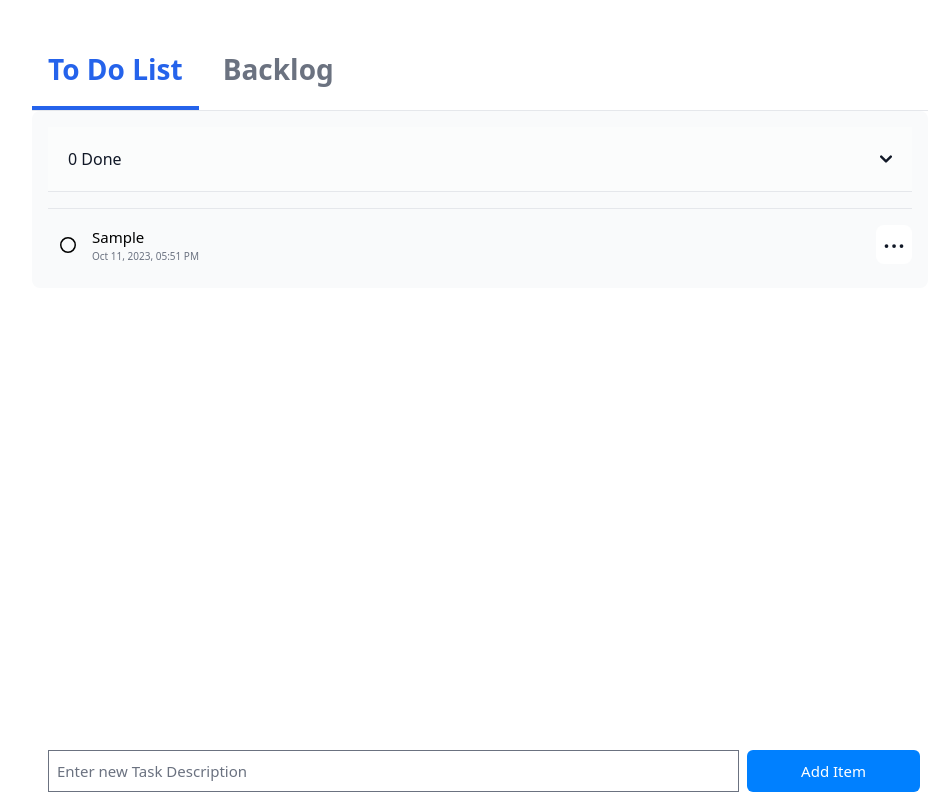
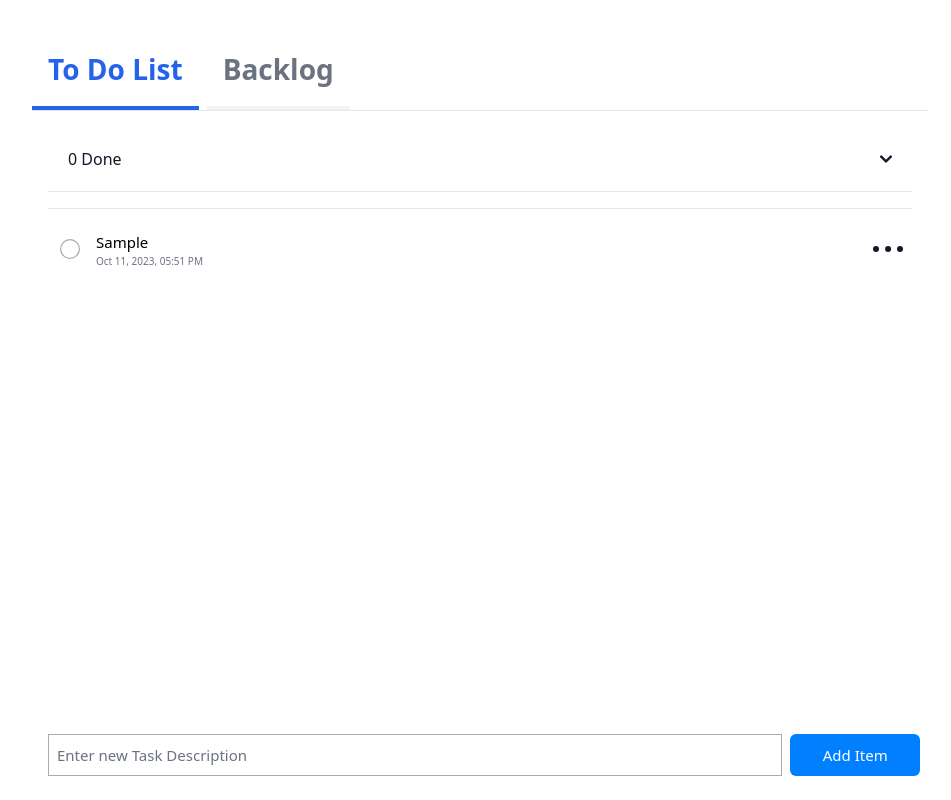
Before and after one commit to mehedijaman/TodoApp, a Vue app in the folder TodoApp/: page /todos in a window 1280 px wide. Both pictures are taken after typing "Sample" into the empty fields and a click on the input "Add Item". Shown: the whole page, without its empty margins (160-1111 px from the left). Built offline with nearby package versions, Linux system fonts and the light colour scheme.

Commit message:
- UI modified

```diff
--- a/TodoApp/src/views/BacklogView.vue
+++ b/TodoApp/src/views/BacklogView.vue
@@ -1,21 +1,21 @@
 <template>
   <form
     enctype="multipart/form-data"
-    class="w-full grid grid-cols-12 gap-2 mb-10"
+    class="flex gap-2 mb-10"
   >
-    <div class="col-span-6">
+    <!-- <div class="col-span-8"> -->
       <input
         v-model="searchTerm"
-        class="w-full p-2 border focus:outline-none focus:border-green-200 focus:shadow-lg rounded-md"
+        class="md:w-[60%] p-2 border focus:outline-none focus:border-green-200 focus:shadow-lg rounded-md"
         type="text"
         name="task"
         placeholder="Search"
       />
-    </div>
+    <!-- </div> -->
     <button
       @click="handleSortByName"
       type="button"
-      class="col-span-3 w-full text-white bg-[#0080FF] hover:bg-[#41A0FF] focus:ring-4 focus:outline-none focus:ring-blue-300 font-medium rounded-lg text-sm px-5 py-2.5 text-center inline-flex items-center mr-2 dark:bg-blue-600 dark:hover:bg-blue-700 dark:focus:ring-blue-800 text-xs"
+      class="w-[20%] justify-center col-span-2 text-white bg-[#0080FF] hover:bg-[#41A0FF] focus:ring-4 focus:outline-none focus:ring-blue-300 rounded-lg text-[15px] px-5 py-2.5 text-center inline-flex items-center mr-2 dark:bg-blue-600 dark:hover:bg-blue-700 dark:focus:ring-blue-800"
     >
       Sort by Name
     </button>
@@ -23,7 +23,7 @@
     <button
       @click="handleSortByDate"
       type="button"
-      class="col-span-3 w-full text-white bg-[#0080FF] hover:bg-[##41A0FF] focus:ring-4 focus:outline-none focus:ring-blue-300 font-medium rounded-lg text-sm px-5 py-2.5 text-center inline-flex items-center mr-2 dark:bg-blue-600 dark:hover:bg-blue-700 dark:focus:ring-blue-800 text-xs"
+      class="w-[20%] justify-center col-span-2 text-white bg-[#0080FF] hover:bg-[##41A0FF] focus:ring-4 focus:outline-none focus:ring-blue-300 font-medium rounded-lg px-5 py-2.5 text-center inline-flex items-center mr-2 dark:bg-blue-600 dark:hover:bg-blue-700 dark:focus:ring-blue-800 text-[15px]"
     >
       Sort by Date
     </button>
@@ -36,14 +36,8 @@
       class="mb-2 flex justify-between"
     >
       <span class="flex items-center rounded cursor-pointer hover:bg-gray-100">
-        <svg
-          xmlns="http://www.w3.org/2000/svg"
-          class="w-4 h-4 text-blue-600"
-          viewBox="0 0 512 512"
-        >
-          <path
-            d="M464 256A208 208 0 1 0 48 256a208 208 0 1 0 416 0zM0 256a256 256 0 1 1 512 0A256 256 0 1 1 0 256z"
-          />
+        <svg xmlns="http://www.w3.org/2000/svg" fill="currentColor" class="w-5 h-5 text-[#AAAAAA]" viewBox="0 0 16 16">
+          <path d="M8 15A7 7 0 1 1 8 1a7 7 0 0 1 0 14zm0 1A8 8 0 1 0 8 0a8 8 0 0 0 0 16z"/>
         </svg>
 
         <span>
@@ -56,7 +50,7 @@
 
       <button
         @click="() => handleMoveToList(todo)"
-        class="p-2 text-sm font-medium text-center text-blue-900 bg-white rounded-lg hover:bg-gray-100 focus:ring-4 focus:outline-none dark:text-white focus:ring-gray-50 dark:bg-gray-800 dark:hover:bg-gray-700 dark:focus:ring-gray-600"
+        class="p-2 text-sm font-medium text-center text-[#0080FF] ring-1 ring-[#AAAAAA] bg-white rounded-lg hover:bg-gray-100 focus:ring-4 focus:outline-none dark:text-white focus:ring-gray-50 dark:bg-gray-800 dark:hover:bg-gray-700 dark:focus:ring-gray-600"
         type="button"
       >
         Move to List
--- a/TodoApp/src/views/TodoView.vue
+++ b/TodoApp/src/views/TodoView.vue
@@ -89,13 +89,13 @@ const toggleDropdown = (index: number) => {
                 <button class="text-[28px] inline-block p-4 border-b-4 rounded-t-lg text-black font-bold" id="todo-tab" data-tabs-target="#todo" type="button" role="tab" aria-controls="todo" aria-selected="false">To Do List </button>
             </li>
             <li class="mr-2" role="presentation">
-                <button class="text-[28px] text-black inline-block p-4 border-b-4 border-transparent font-bold rounded-t-lg hover:text-gray-600 hover:border-gray-300 dark:hover:text-gray-300" id="backlog-tab" data-tabs-target="#backlog" type="button" role="tab" aria-controls="backlog" aria-selected="false">Backlog</button>
+                <button class="text-[28px] text-black inline-block p-4 border-b-4  font-bold rounded-t-lg hover:text-gray-600 hover:border-gray-300 dark:hover:text-gray-300" id="backlog-tab" data-tabs-target="#backlog" type="button" role="tab" aria-controls="backlog" aria-selected="false">Backlog</button>
             </li>
         </ul>
     </div>
 
     <div id="TodoAppTab" style="margin:0 auto" class="max-w-4xl flex flex-col justify-center">
-      <div class="hidden p-4 rounded-lg bg-gray-50 dark:bg-gray-800" id="todo" role="tabpanel" aria-labelledby="todo-tab">
+      <div class="hidden p-4 rounded-lg dark:bg-gray-800" id="todo" role="tabpanel" aria-labelledby="todo-tab">
         <div id="accordion-flush" data-accordion="collapse" data-active-classes="bg-white bg-opacity-25 dark:bg-gray-900 text-gray-900 dark:text-white" data-inactive-classes="text-gray-500 dark:text-gray-400">
           <h2 id="accordion-flush-heading-1">
             <button type="button" class="flex items-center justify-between w-full px-5 py-5 font-medium text-left text-gray-500 border-b border-gray-200 dark:border-gray-700 dark:text-gray-400" data-accordion-target="#accordion-flush-body-1" aria-expanded="true" aria-controls="accordion-flush-body-1">
@@ -125,9 +125,10 @@ const toggleDropdown = (index: number) => {
 
         <div v-for="(todo, index) in todos" :key="index" class="mb-2 flex justify-between">
           <span @click="handleMarkAsCompleted(todo)" class="flex items-center rounded cursor-pointer hover:bg-gray-100 pl-3">
-            <svg xmlns="http://www.w3.org/2000/svg" class="w-4 h-4 text-blue-600 " viewBox="0 0 512 512">
-              <path d="M464 256A208 208 0 1 0 48 256a208 208 0 1 0 416 0zM0 256a256 256 0 1 1 512 0A256 256 0 1 1 0 256z"/>
+            <svg xmlns="http://www.w3.org/2000/svg" fill="currentColor" class="w-5 h-5 text-[#AAAAAA]" viewBox="0 0 16 16">
+              <path d="M8 15A7 7 0 1 1 8 1a7 7 0 0 1 0 14zm0 1A8 8 0 1 0 8 0a8 8 0 0 0 0 16z"/>
             </svg>
+
 
             <span>
               <span class="ml-4 text-[15px]">{{ todo.text }}</span>
@@ -135,33 +136,34 @@ const toggleDropdown = (index: number) => {
             </span>
           </span>
 
-
-          <button @click="toggleDropdown(index)" :id="`dropDownMenuBtn-${index}`" :data-dropdown-toggle="`dropdownDotsHorizontal-${index}`" class="inline-flex items-end p-2 text-sm font-medium text-center text-gray-900 bg-white rounded-lg hover:bg-gray-100 focus:ring-4 focus:outline-none dark:text-white focus:ring-gray-50 dark:bg-gray-800 dark:hover:bg-gray-700 dark:focus:ring-gray-600" type="button">
-            <svg class="w-5 h-5" aria-hidden="true" xmlns="http://www.w3.org/2000/svg" fill="currentColor" viewBox="0 0 16 3">
+          <span class="flex flex-col">
+            <button @click="toggleDropdown(index)" :id="`dropDownMenuBtn-${index}`" :data-dropdown-toggle="`dropdownDotsHorizontal-${index}`" class="inline-flex items-end p-2 text-sm font-medium text-center text-gray-900 bg-white rounded-[50%] hover:bg-gray-100 focus:ring-4 focus:outline-none dark:text-white focus:ring-gray-50 dark:bg-gray-800 dark:hover:bg-gray-700 dark:focus:ring-gray-600" type="button">
+              <svg class="w-8 h-8" aria-hidden="true" xmlns="http://www.w3.org/2000/svg" fill="currentColor" viewBox="0 0 16 3">
                 <path d="M2 0a1.5 1.5 0 1 1 0 3 1.5 1.5 0 0 1 0-3Zm6.041 0a1.5 1.5 0 1 1 0 3 1.5 1.5 0 0 1 0-3ZM14 0a1.5 1.5 0 1 1 0 3 1.5 1.5 0 0 1 0-3Z"/>
               </svg>
             </button>
 
-          <div :id="`dropdownDotsHorizontal-${index}`"  v-if="showDropdowns[index]" class="bg-white divide-y divide-gray-100 rounded-lg shadow w-44 dark:bg-gray-700 dark:divide-gray-600 ">
-              <ul class="py-2 text-sm text-gray-700 dark:text-gray-200" :aria-labelledby="`dropDownMenuBtn-${index}`">
-                <li>
+            <div :id="`dropdownDotsHorizontal-${index}`"  v-show="showDropdowns[index]" class="absolute mt-10 bg-white">
+                <ul class="py-2 text-sm text-[#0080FF]" :aria-labelledby="`dropDownMenuBtn-${index}`">
+                  <li class="border-2">
                     <a @click.prevent="handleRemoveTodo(todo.id)" href="#" class="block px-4 py-2 hover:bg-gray-100 dark:hover:bg-gray-600 dark:hover:text-white">Delete</a>
                   </li>
-                <li>
+                  <li class="border-2 border-t-0">
                     <a @click.prevent="handleSetBacklog(todo)" href="#" class="block px-4 py-2 hover:bg-gray-100 dark:hover:bg-gray-600 dark:hover:text-white">Move to Backlog</a>
                   </li>
                 </ul>
             </div>
+          </span>
         </div>
 
-        <form enctype="multipart/form-data" class="max-w-4xl w-full flex gap-2 mt-10 fixed bottom-2 pr-6">
-            <input v-model="newTodoText" @keyup.enter="handleAddTodo" class="w-[80%] text-[15px] p-2 border focus:outline-none focus:border-green-200 focus:shadow-lg" type="text" name="task" placeholder="Enter new Task Description">
-            <input @click.prevent="handleAddTodo" class="w-[20%] p-2 text-[15px] text-white rounded-md bg-[#0080FF] hover:bg-[#41A0FF]  hover:cursor-pointer" type="submit" name="submit" value="Add Item">
+        <form enctype="multipart/form-data" class="max-w-4xl w-full flex gap-2 mt-10 fixed bottom-6 pr-6">
+            <input v-model="newTodoText" @keyup.enter="handleAddTodo" class="w-[85%] text-[15px] p-2 border-[#AAAAAA] focus:outline-none focus:border-[#AAAAAA] focus:shadow-lg" type="text" name="task" placeholder="Enter new Task Description">
+            <input @click.prevent="handleAddTodo" class="w-[15%]  text-[15px] text-white rounded-md bg-[#0080FF] hover:bg-[#41A0FF]  hover:cursor-pointer" type="submit" name="submit" value="Add Item">
         </form>
       </div>
       <!-- /Tab Content -->
 
-      <div class="hidden p-4 rounded-lg bg-gray-50 dark:bg-gray-800" id="backlog" role="tabpanel" aria-labelledby="backlog-tab">
+      <div class="hidden p-4 rounded-lg dark:bg-gray-800" id="backlog" role="tabpanel" aria-labelledby="backlog-tab">
         <BacklogView/>
       </div>
       <!-- /Tab Content -->
```
Lines whose indentation alone changed are shown as unchanged.
